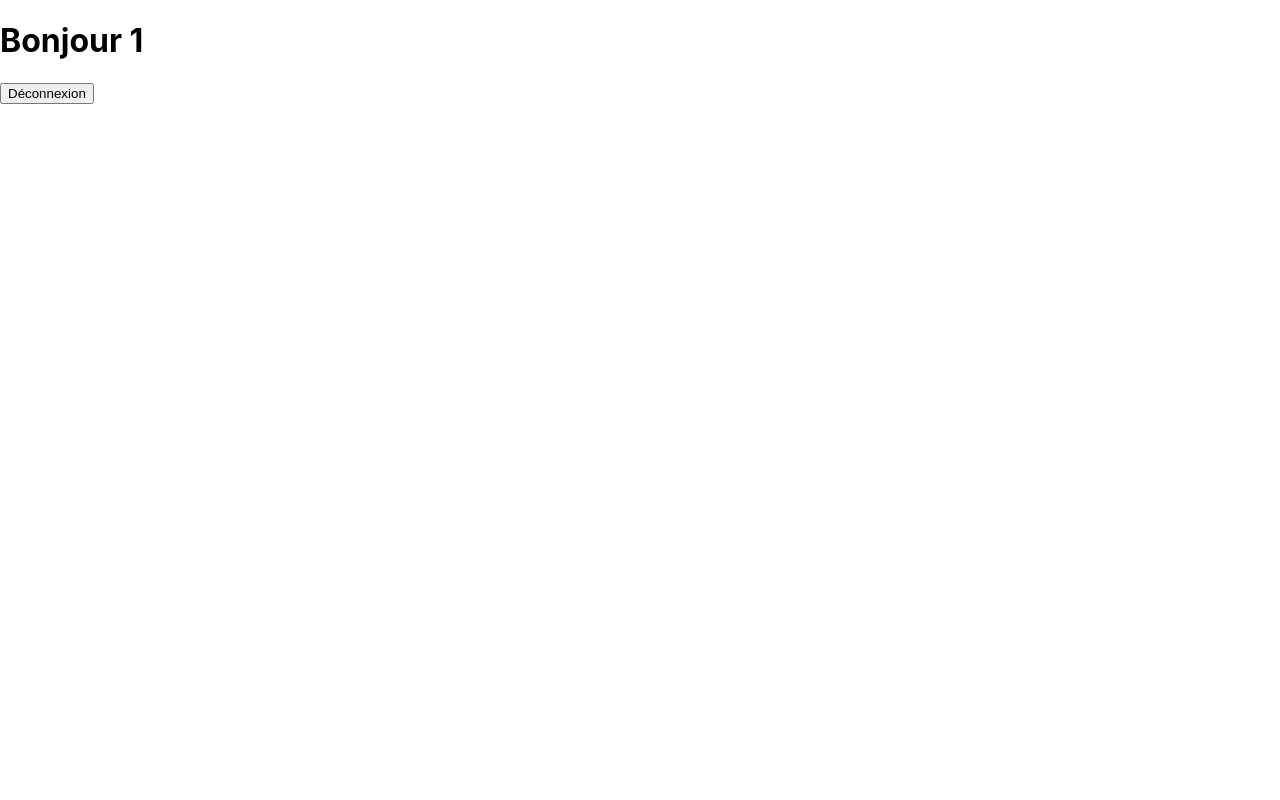
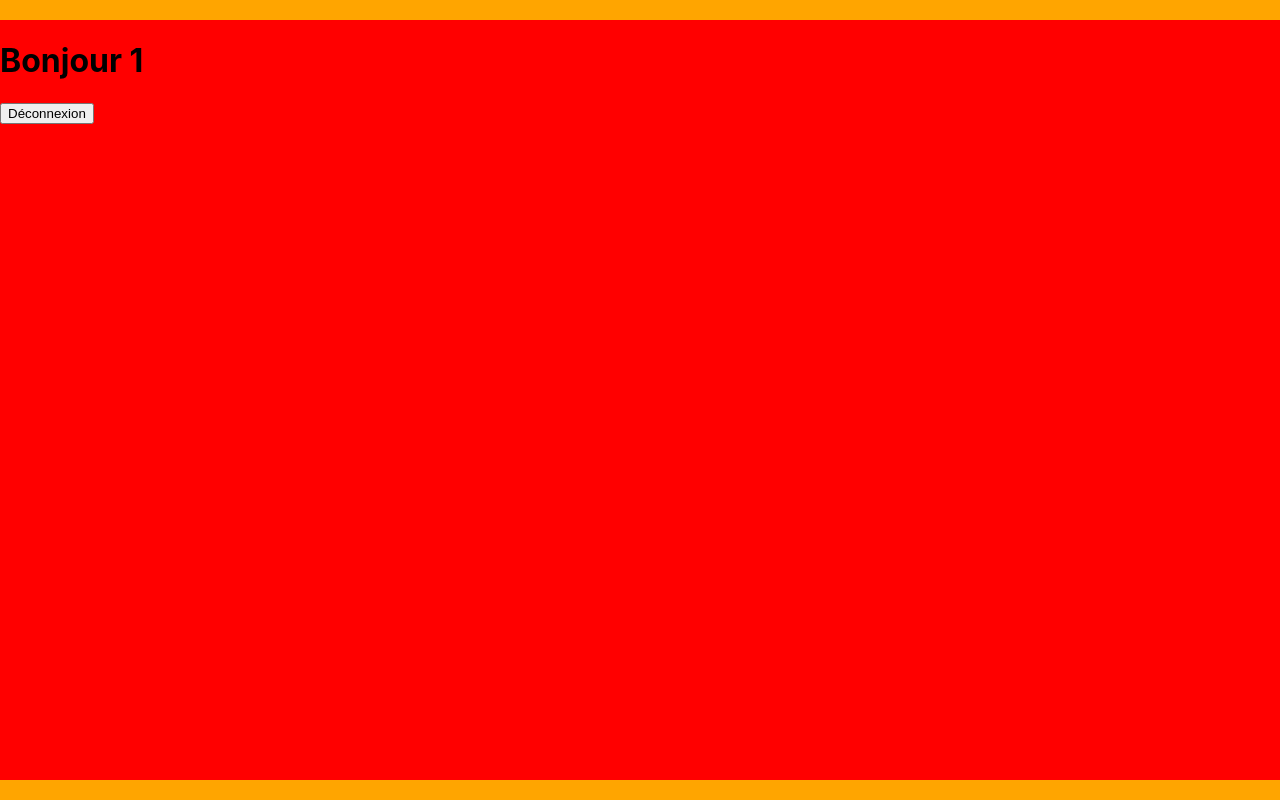
Before and after one commit to Bradejs/crazee-burger, a React (Create React App) app: page /orderpage/1 in a window 1280 px wide. Built offline with nearby package versions, Linux system fonts and the light colour scheme; the HTML template or start-up script is replaced by a standard one.

Commit message:
🚧F04: ORDER > layout > add container

```diff
--- a/src/components/pages/login/order/OrderPage.js
+++ b/src/components/pages/login/order/OrderPage.js
@@ -1,4 +1,5 @@
 import { Link, useParams } from "react-router-dom";
+import styled from 'styled-components'
 
 export default function OrderPage() {
   // state
@@ -8,11 +9,31 @@
 
   //affichage
   return (
-    <div>
-      <h1>Bonjour {username}</h1>
-      <Link to="/">
-        <button>Déconnexion</button>
-      </Link>
-    </div>
+
+    <OrderPageStyled>
+      <div className="container">
+        <h1>Bonjour {username}</h1>
+        <Link to="/">
+          <button>Déconnexion</button>
+        </Link>
+      </div>
+    </OrderPageStyled>
   )
 }
+
+const  OrderPageStyled = styled.div`
+background: orange;
+height: 100vh;
+display: flex;
+justify-content: center;
+align-items: center;
+
+.container {
+  background: red;
+  height: 95vh;
+  width: 1400px
+}
+`
+
+
+//suite f04 -04 ajouter le layout
```
